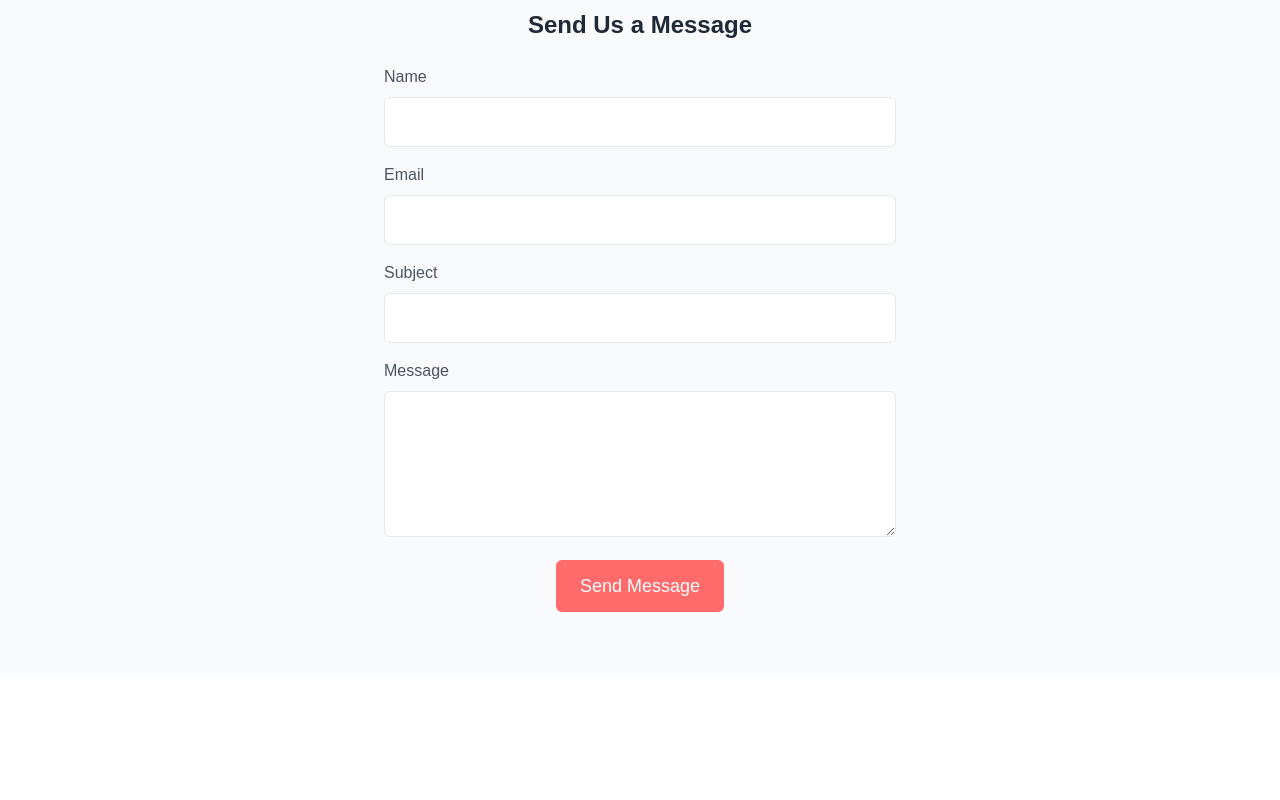
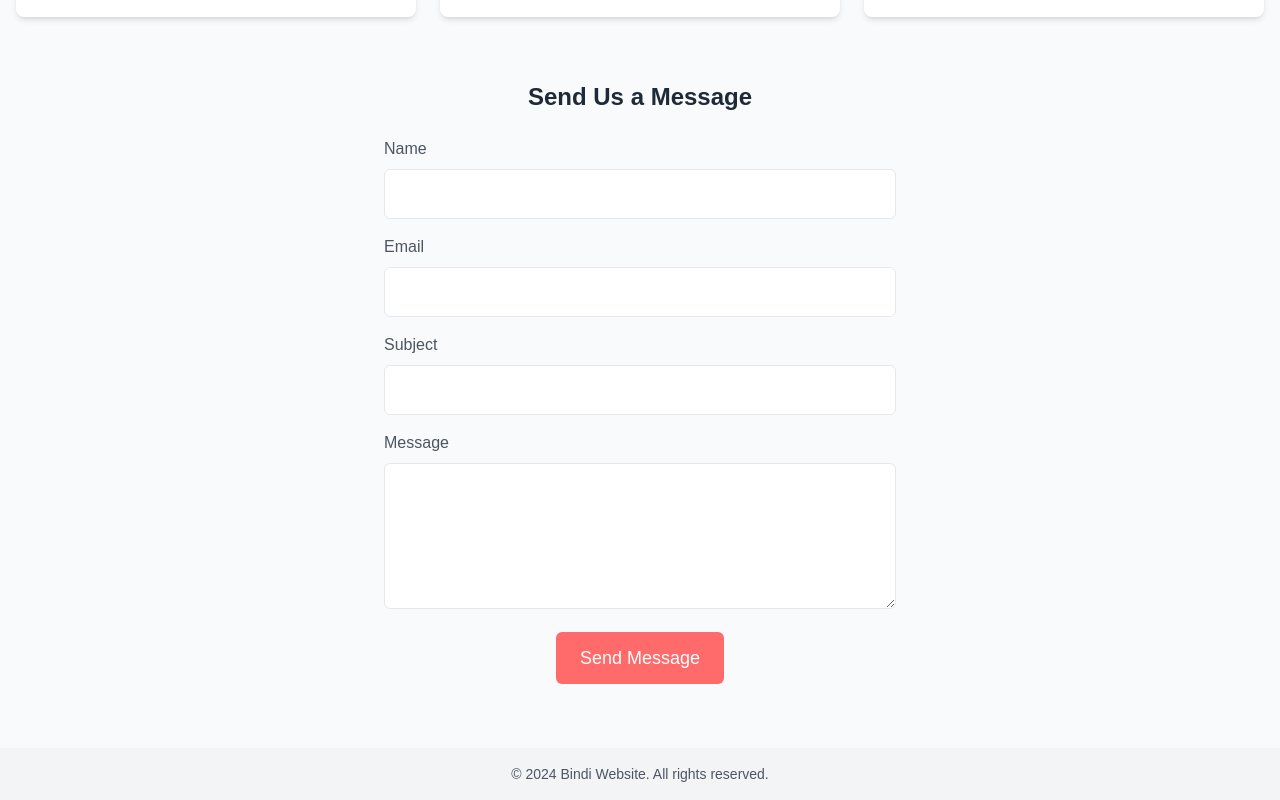
Before and after one commit to kelvintawe12/Bindi-website, a React (Vite) app: page /Contact in a window 1280 px wide. Shown: the part 443-1243 px from the top of the page. Before the commit the page ends 1119 px from the top, so only its background shows below. Built offline with nearby package versions, Linux system fonts and the light colour scheme.

Commit message:
feat: Implement Layout component to wrap pages with Navbar and Footer; add PageFooter component for consistent page structure

```diff
--- a/src/App.tsx
+++ b/src/App.tsx
@@ -14,22 +14,24 @@ import Partners from './pages/Partners';
 import Resources from './pages/Resources';
 import Home from './pages/Home';
 
+import { Layout } from './components/Layout';
+
 export function App() {
   return (
     <Routes>
       <Route path="/" element={<AppRoutes />} />
       <Route path="/Binidi-Initiative" element={<BindiInitiative />} />
-      <Route path="/about" element={<About />} />
-      <Route path="/blog" element={<Blog />} />
-      <Route path="/contact" element={<Contact />} />
-      <Route path="/donate" element={<Donate />} />
-      <Route path="/volunteer" element={<Volunteer />} />
-      <Route path="/impact" element={<Impact />} />
-      <Route path="/stories" element={<Stories />} />
-      <Route path="/events" element={<Events />} />
-      <Route path="/partners" element={<Partners />} />
-      <Route path="/resources" element={<Resources />} />
-      <Route path="/home" element={<Home />} />
+      <Route path="/about" element={<Layout><About /></Layout>} />
+      <Route path="/blog" element={<Layout><Blog /></Layout>} />
+      <Route path="/contact" element={<Layout><Contact /></Layout>} />
+      <Route path="/donate" element={<Layout><Donate /></Layout>} />
+      <Route path="/volunteer" element={<Layout><Volunteer /></Layout>} />
+      <Route path="/impact" element={<Layout><Impact /></Layout>} />
+      <Route path="/stories" element={<Layout><Stories /></Layout>} />
+      <Route path="/events" element={<Layout><Events /></Layout>} />
+      <Route path="/partners" element={<Layout><Partners /></Layout>} />
+      <Route path="/resources" element={<Layout><Resources /></Layout>} />
+      <Route path="/home" element={<Layout><Home /></Layout>} />
     </Routes>
   );
 }
--- /dev/null
+++ b/src/components/Layout.tsx
@@ -0,0 +1,19 @@
+import React, { ReactNode } from 'react';
+import { Navbar } from './Navbar';
+import { PageFooter } from '../pages/FooterPage';
+
+interface LayoutProps {
+  children: ReactNode;
+}
+
+export function Layout({ children }: LayoutProps) {
+  return (
+    <div className="flex flex-col min-h-screen w-full bg-white">
+      <Navbar />
+      <main className="flex-grow">
+        {children}
+      </main>
+      <PageFooter />
+    </div>
+  );
+}
--- /dev/null
+++ b/src/pages/FooterPage.tsx
@@ -0,0 +1,9 @@
+import React from 'react';
+
+export function PageFooter() {
+  return (
+    <footer className="bg-gray-100 text-center py-4 text-sm text-gray-600">
+      © 2024 Bindi Website. All rights reserved.
+    </footer>
+  );
+}
```
